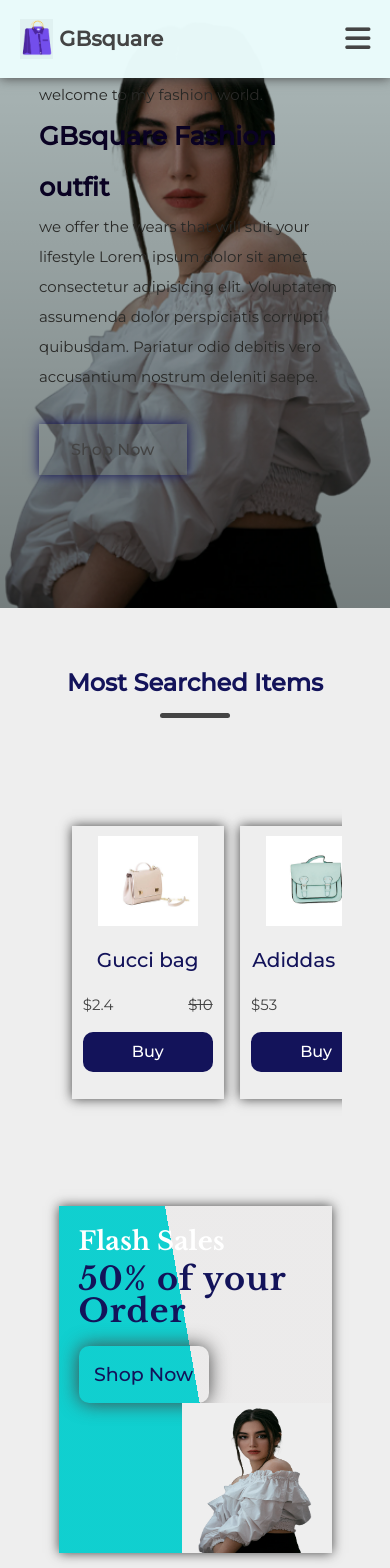
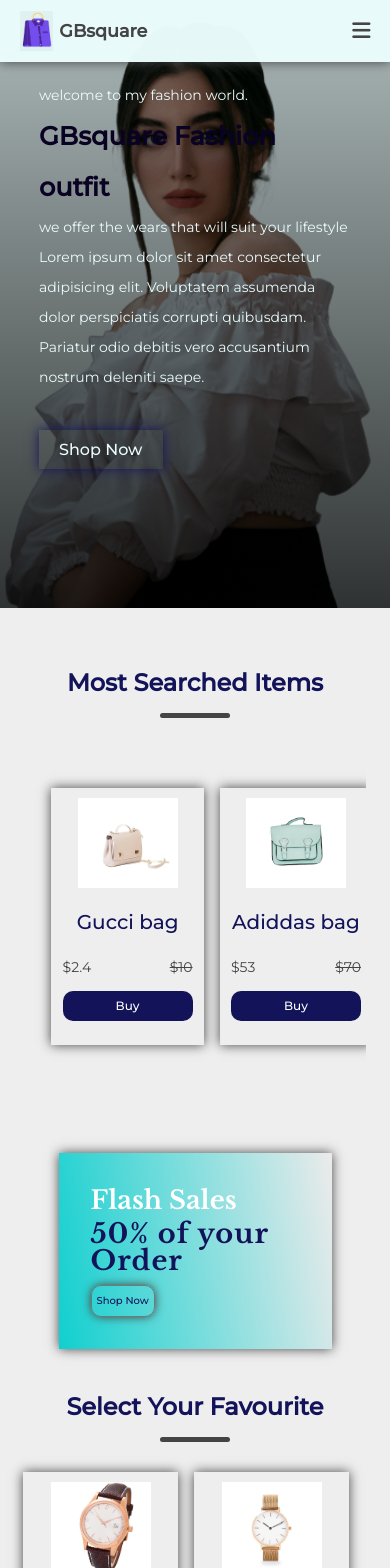
Before and after one commit to Davidodole/ecommerce, a React (Vite) app: page / in a window 390 px wide. Shown: the top 1568 px of the page. Built offline with nearby package versions, Linux system fonts and the light colour scheme; the HTML template or start-up script is replaced by a standard one.

Commit message:
makking changes for mobile viewport

```diff
--- a/src/Footer.css
+++ b/src/Footer.css
@@ -9,7 +9,10 @@
 
 
 @media screen and (max-width: 600px) {
+   .footer p{
+        font-size: 12px;
+    }
     p{
-        font-size: 15px;
+      font-size: 14px;
     }
 }
--- a/src/components/Banner.css
+++ b/src/components/Banner.css
@@ -5,7 +5,7 @@
 .wrap_banner{
     box-shadow: 0 0 .7rem #444;
     padding: 4em;
-    background-image: linear-gradient(80deg,#0dcfcffb 50%, rgba(231, 228, 228, 0.338) 0%);
+    background-image: linear-gradient(80deg,#0dcfcffb , rgba(231, 228, 228, 0.338));
     display: grid;
     grid-template-columns: minmax(200px, 400px);
     grid-auto-flow: column;
@@ -72,10 +72,25 @@
         display: flex;
         flex-direction: column;
         padding: 20px 0 0 20px;
+        padding: 2em;
     }
     .image_banner img {
         width: 150px;
         height: 150px;
-        float: right;
+        display: none;
     }
+    .banner_content button{
+      font-size: 10px;
+      width: fit-content;
+      border: 1px solid #777;
+    }
+    .banner_content h1{
+        font-size: 1.7em;
+        font-weight: 800;
+        line-height: 1;
+        padding: .2em 0 0;
+        letter-spacing: 1px;
+        color: #13135a;
+        font-family: 'Libre Baskerville', serif;
+
 }
--- a/src/components/Card.css
+++ b/src/components/Card.css
@@ -52,4 +52,8 @@
         object-fit: cover;
         padding-top: 10px;
     }
+    .wrap_content button{
+      font-size: 12px;
+      height: 30px;
+    }
 }
--- a/src/components/Category.css
+++ b/src/components/Category.css
@@ -38,7 +38,7 @@ hr{
         scroll-behavior: smooth;
     }
     .wrapper{
-        padding: 3em;
+        padding: 10px 1.5em 3em;
         display: flex;
         justify-content: center;
         align-items: center;
--- a/src/components/Header.css
+++ b/src/components/Header.css
@@ -74,7 +74,7 @@ li a{
         height: 40px;
     }
     .navbar p{
-        font-size: 1.3em;
+        font-size: 1.1em;
     }
     .navbar ul{
         display: block;
@@ -83,7 +83,7 @@ li a{
         height: 100dvh;
         left: 0;
         margin: auto;
-        top: 5em;
+        top: 3.8em;
         background-color: #444444db;
         backdrop-filter: blur(2px);
         transition: all 1s;
@@ -105,7 +105,7 @@ li a{
     .navbar button{
         display: block;
         outline: none;
-        font-size: 1.8rem;
+        font-size: 1.3rem;
         color: #444;
         border: none;
         background-color: transparent;
--- a/src/components/Home.css
+++ b/src/components/Home.css
@@ -64,7 +64,7 @@
 
 @media  screen and (max-width: 800px) {
    .homepage{
-    background-image: linear-gradient(rgba(0, 0, 0, 0.255), rgba(0, 0, 0, 0.501)), url("/src/image/girl.png");
+    background-image: linear-gradient(rgba(0, 0, 0, 0.255), rgba(0, 0, 0, 0.8)), url("/src/image/girl.png");
     background-position: center;
     background-repeat: no-repeat;
     background-size: cover;
@@ -82,3 +82,12 @@
     display: none;
    }
 }
+@media  screen and (max-width: 712px) and (orientation: portrait){
+  .shop a{
+    color: #eafbfb;
+    padding: 10px 20px;
+  }
+  .homepage p{
+    color: #eafbfb;
+   }
+}
--- a/src/components/items.css
+++ b/src/components/items.css
@@ -16,9 +16,10 @@
 @media  screen and (max-width: 712px) and (orientation: portrait) {
     .items .item{
 
-        padding: 50px 5%;
+        padding: 30px 6% 30px 1%;
         display: grid;
         grid-template-columns: auto auto;
         gap: 1em;
     }
+
 }
```
